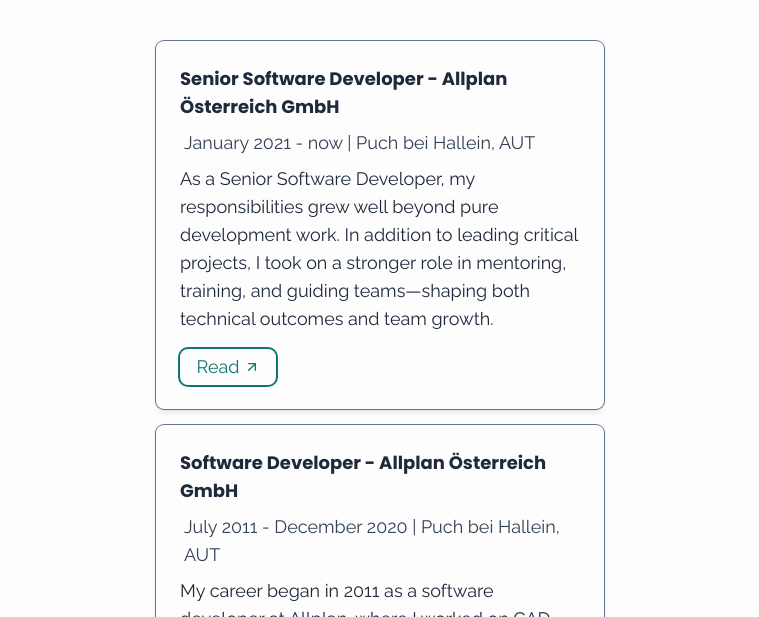
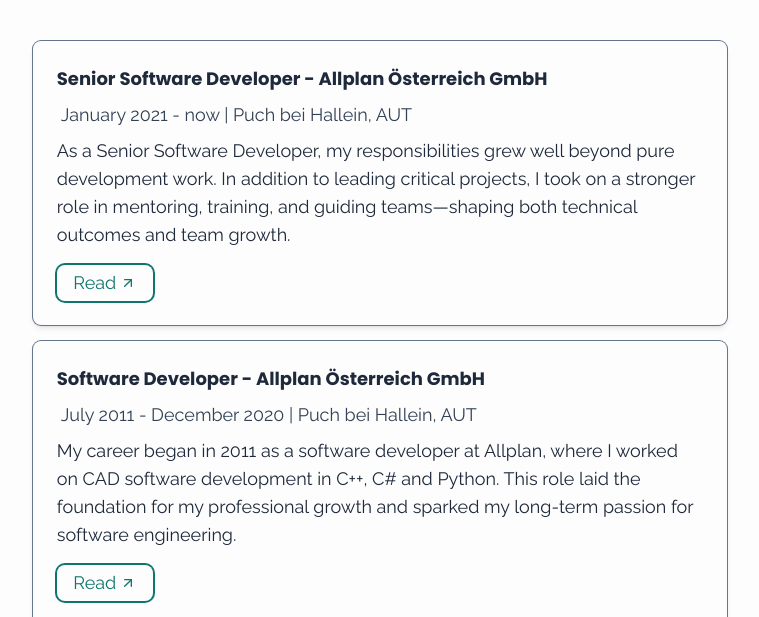
Before and after one commit to tteichmeister/tteichmeister-dev, an Astro site: page /work in a window 1280 px wide. Shown: the part 183-800 px from the top of the page, without its empty margins (260-1019 px from the left). Built offline with nearby package versions, Linux system fonts and the light colour scheme; Astro itself is replaced by a stand-in of ours.

Commit message:
fix size issue

```diff
--- a/src/pages/work.astro
+++ b/src/pages/work.astro
@@ -12,7 +12,7 @@ const workExperiences = await getWorkExperiences();
   <ul class="w-full">
     {
       workExperiences.map((work) => (
-        <li class="max-w-md mx-auto">
+        <li class="mx-auto">
           <AchievmentItem entry={work} />
         </li>
       ))
```
